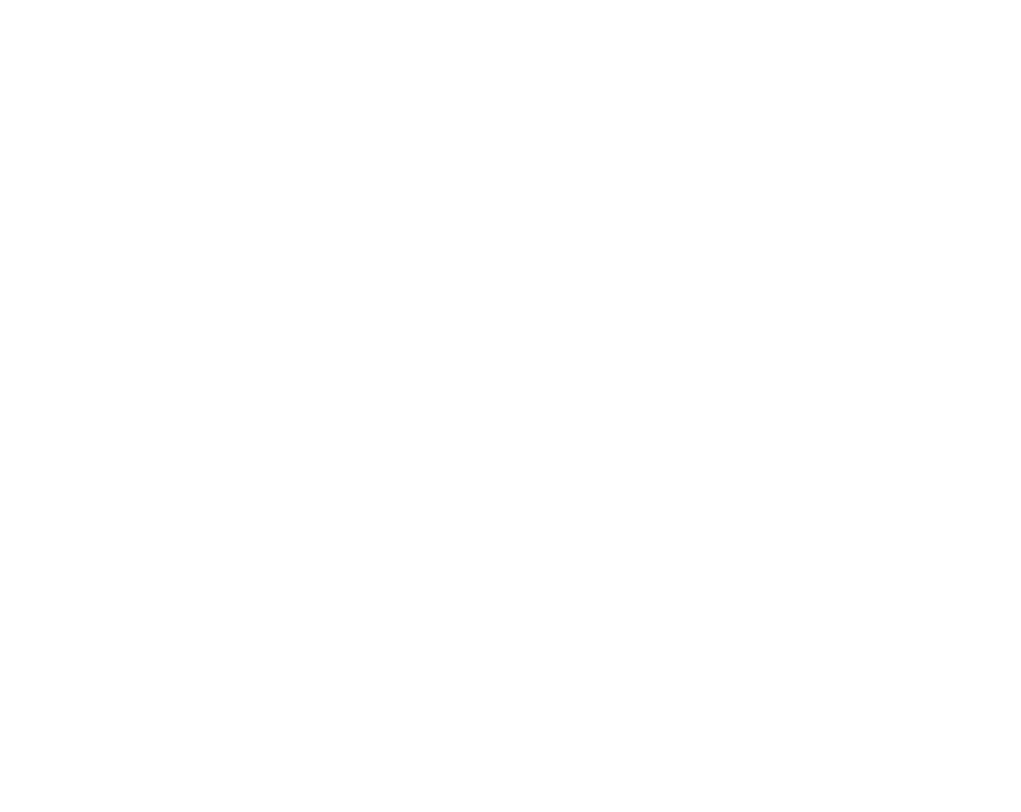
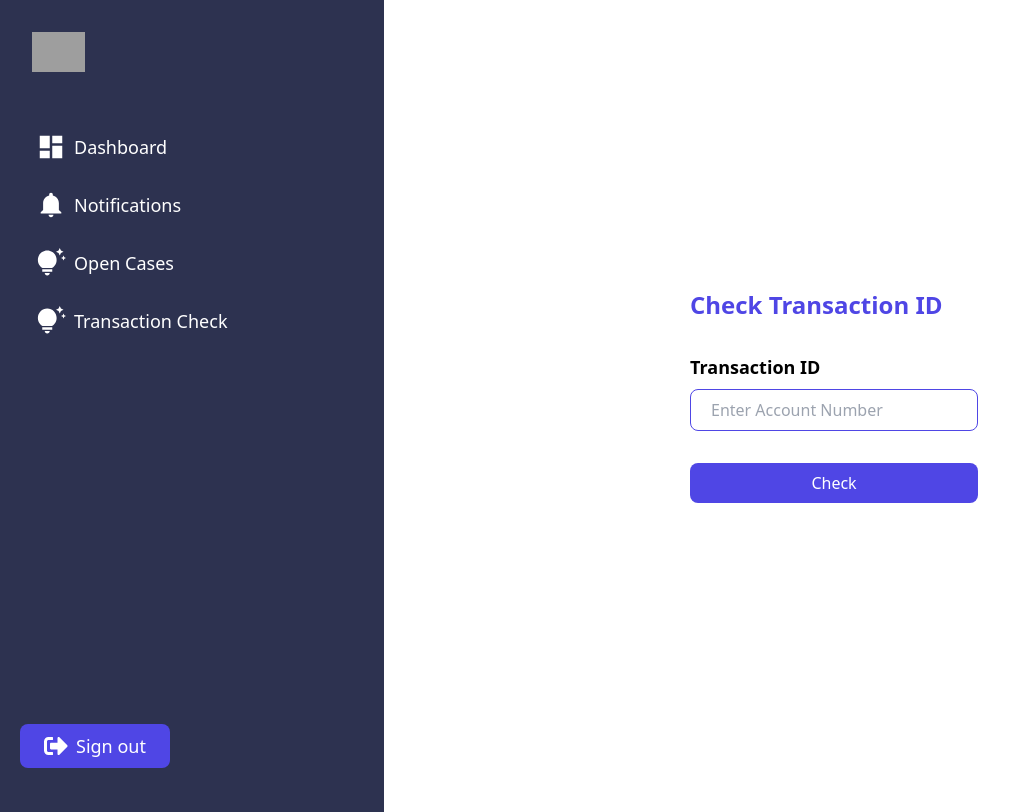
Before and after one commit to Vishal-Borse/troubleshooters-frontend, a React (Create React App) app: page /dashboard/transactioncheck in a window 1280 px wide. Before the commit this address had no page. Shown: the whole page, without its empty margins (0-1021 px from the left). Built offline with nearby package versions, Linux system fonts and the light colour scheme; grey boxes are pictures that could not be loaded.

Commit message:
transaction check added

```diff
--- a/src/components/sidebar/sidebar.jsx
+++ b/src/components/sidebar/sidebar.jsx
@@ -4,6 +4,7 @@
 import { MdTipsAndUpdates } from "react-icons/md";
 import { FaSignOutAlt } from "react-icons/fa";
 import { Link } from "react-router-dom";
+
 const Sidebar = () => {
   return (
     <div className="side-bar pb-11 pr-10">
@@ -37,6 +38,13 @@
             <MdTipsAndUpdates className="text-3xl text-white hover:text-white" />
             <h3 className="text-lg text-white">Open Cases</h3>
           </Link>
+          <Link
+            to={"/dashboard/transactioncheck"}
+            className="items ml-5 gap-2 mb-3 hover:bg-indigo-600 py-2 px-4 rounded-lg hover:text-white"
+          >
+             <MdTipsAndUpdates className="text-3xl text-white hover:text-white" />
+            <h3 className="text-lg text-white">Transaction Check </h3>
+          </Link>
         </div>
       </div>
       <Link
--- a/src/pages/Account Details/account.jsx
+++ b/src/pages/Account Details/account.jsx
@@ -19,25 +19,25 @@
   const [isTransactionModalOpen, setIsTransactionModalOpen] = useState(false);
   const [userData, setUserData] = useState(null);
   const [transactions, setTransactions] = useState([]);
-  const [transactionDetails, setTransactionDetails] = useState(null);
+  const [selectedReceiverAccount, setSelectedReceiverAccount] = useState(null);
 
-  const navigate = useNavigate();
   const { id } = useParams();
 
-  console.log(id);
+//  console.log(id);
   useEffect(() => {
     const fetchUserData = async (id) => {
       try {
         const response = await fetch(`http://127.0.0.1:5000/api/users/${id}`);
         const data = await response.json();
         setUserData(data);
-       // console.log(data);
+        // console.log(data);
         const transactionResponse = await fetch(
           `http://127.0.0.1:5000/api/transactions/${data.account_number}`
         );
         const transactionData = await transactionResponse.json();
         console.log(transactionData);
         setTransactions(transactionData);
+     //  console.log(transactionData.receiver_account)
       } catch (error) {
         console.error("Error fetching user details:", error);
       }
@@ -46,16 +46,12 @@
     fetchUserData(id); // Pass the userId obtained from useParams
   }, [id]); // Include userId in the dependency array to react to changes
 
-  //console.log(userData);
-  const handleToggleTransactionModal = (transaction) => {
-
-    setTransactionDetails(transaction);
-    setIsTransactionModalOpen(true);
+  const handleToggleTransactionModal = (receiver_account) => {
+    setIsTransactionModalOpen(!isTransactionModalOpen);
+    setSelectedReceiverAccount(receiver_account);
   };
 
-  const handleCloseTransactionModal = () => {
-    setIsTransactionModalOpen(false);
-  };
+
   return (
     <>
       <div className="main-div">
@@ -85,7 +81,6 @@
                   <h1 className="text-2xl font-semibold text-indigo-600 mb-3">
                     {userData.first_name} {userData.last_name}
                   </h1>
-                  {/* Display fraudulent status */}
                   {userData.fraud_account ? (
                     <p className="bg-red-500 text-white px-8 py-1 rounded-full text-center">
                       Fraudulent
@@ -140,9 +135,7 @@
         </div>
         <div>
           <div className=" chart px-10 py-1  m-5 mt-4 mb-3">
-
-        <Chart senderAccount={userData?.account_number} />
-
+            <Chart senderAccount={userData?.account_number} />
           </div>
           <div className="px-10 py-1  m-5 mt-4 mb-3">
             <button className="px-4 py-0.5 text-white rounded-lg bg-indigo-600 text-sm w-32 text-center mx-1">
@@ -166,7 +159,9 @@
               {transactions.map((transaction) => (
                 <div
                   key={transaction.transactionid}
-                  onClick={() => handleToggleTransactionModal(transaction.receiver_account)}
+                  onClick={() =>
+                    handleToggleTransactionModal(transaction.receiver_account)
+                  }
                   className="flex items-center border-solid border rounded px-5 py-2 my-2 justify-between"
                 >
                   <div className="text-lg font-bold bg-indigo-600 text-white rounded-full p-3">
@@ -180,7 +175,7 @@
                       Amount Credited: {transaction.newbalanceorig}
                     </h2>
                   </div>
-                  <div className="ml-24 w-24 " >
+                  <div className="ml-24 w-24 ">
                     <p
                       className={`px-3 py-1 rounded-lg text-md text-center ${
                         transaction.fraud_transaction
@@ -194,11 +189,13 @@
                 </div>
               ))}
 
+
+
               {isTransactionModalOpen ? (
-               <TransactionModal
-               closeCallback={handleCloseTransactionModal}
-               transactionDetails={transactionDetails}
-             />
+                <TransactionModal
+                  closeCallback={handleToggleTransactionModal}
+                  receiverAccount={selectedReceiverAccount}
+                />
               ) : null}
             </div>
           </div>
--- a/src/pages/Dashboard/dashboard.jsx
+++ b/src/pages/Dashboard/dashboard.jsx
@@ -65,7 +65,7 @@
         console.error("Error fetching accounts:", error);
       }
     };
-    // Fetch notifications from the API endpoint
+
     const fetchNotifications = async () => {
       try {
         const response = await fetch(
--- /dev/null
+++ b/src/pages/TransactionCheck/transactioncheck.jsx
@@ -0,0 +1,79 @@
+import { useState } from "react";
+import Sidebar from "../../components/sidebar/sidebar";
+const TransactionCheckForm = () => {
+  const [accNo, setAccNo] = useState("");
+
+  const checkAcc = async (e) => {
+    e.preventDefault();
+
+    const response = await fetch("http://127.0.0.1:5000/transaction/is_spam", {
+      method: "POST",
+      headers: {
+        "Content-Type": "application/json",
+      },
+      body: JSON.stringify({
+        transactionid: accNo,
+      }),
+    });
+
+    const json = await response.json();
+    console.log(json);
+    if (json.success) {
+      document.getElementById("verifiedMsg").innerText = `This transaction is not fraud`;
+    } else {
+        if(json.error=="Fraud transaction"){
+            document.getElementById("verifiedMsg").innerText = `This transaction is fraud`;
+        }
+        else{
+            document.getElementById("verifiedMsg").innerText = `This transaction does not exist`;
+        }
+    }
+  };
+
+  const onChange = (e) => {
+    setAccNo(e.target.value);
+  };
+    return (
+      <>
+       <div className="main-div flex justify-between gap-1">
+        <div className="w-96">
+          <Sidebar />
+        </div>
+
+        <div className="h-80 px-8 flex items-center justify-center w-96 mx-auto my-auto">
+          <form>
+            <div>
+              <h1 className="text-2xl text-indigo-600 font-bold mb-8">
+                Check Transaction ID
+              </h1>
+              {/* <hr className='w-32 h-1 rounded-lg bg-black'/> */}
+            </div>
+            <div className="flex-column">
+              <h2 className="text-lg font-semibold mb-2">Transaction ID</h2>
+              <input
+                className="px-5 py-2 border rounded-lg border-indigo-600 w-72"
+                placeholder="Enter Account Number"
+                value={accNo}
+                onChange={onChange}
+                required
+              />
+            </div>
+            <div>
+              <button className="mt-8 bg-indigo-600 px-5 w-72 text-white rounded-lg py-2"
+              onClick={checkAcc}
+              type="submit">
+                Check
+              </button>
+            </div>
+            <div>
+              <p className=" text-center italic text-gray-500 mt-5" id="verifiedMsg">
+
+              </p>
+            </div>
+          </form>
+        </div>
+          </div>
+      </>
+    );
+  };
+  export default TransactionCheckForm;
--- a/src/router/routes/default.js
+++ b/src/router/routes/default.js
@@ -10,7 +10,7 @@
 import UpiForm from "../../components/forms/upiForm/upiForm";
 import SmsForm from "../../components/forms/sms/smsForm";
 import FraudDetection from "../../pages/FraudDetection/fraudDetection";
-
+import TransactionCheckForm from "../../pages/TransactionCheck/transactioncheck";
 const account_id = 1;
 
 const Default = () => {
@@ -25,6 +25,7 @@
        */}
 
       <Route path="/dashboard/opencases" element={<OpenCases />} />
+      <Route path="/dashboard/transactioncheck" element={<TransactionCheckForm />} />
       <Route path="/userlogin" element={<FraudDetection/>} />
       {/* <Route path="/dashboard/logout" element={<Logout />} /> */}
     </Routes>
```
Also changed, not shown: src/components/transactionModal/transactionModal.jsx (+35 -40 lines).
